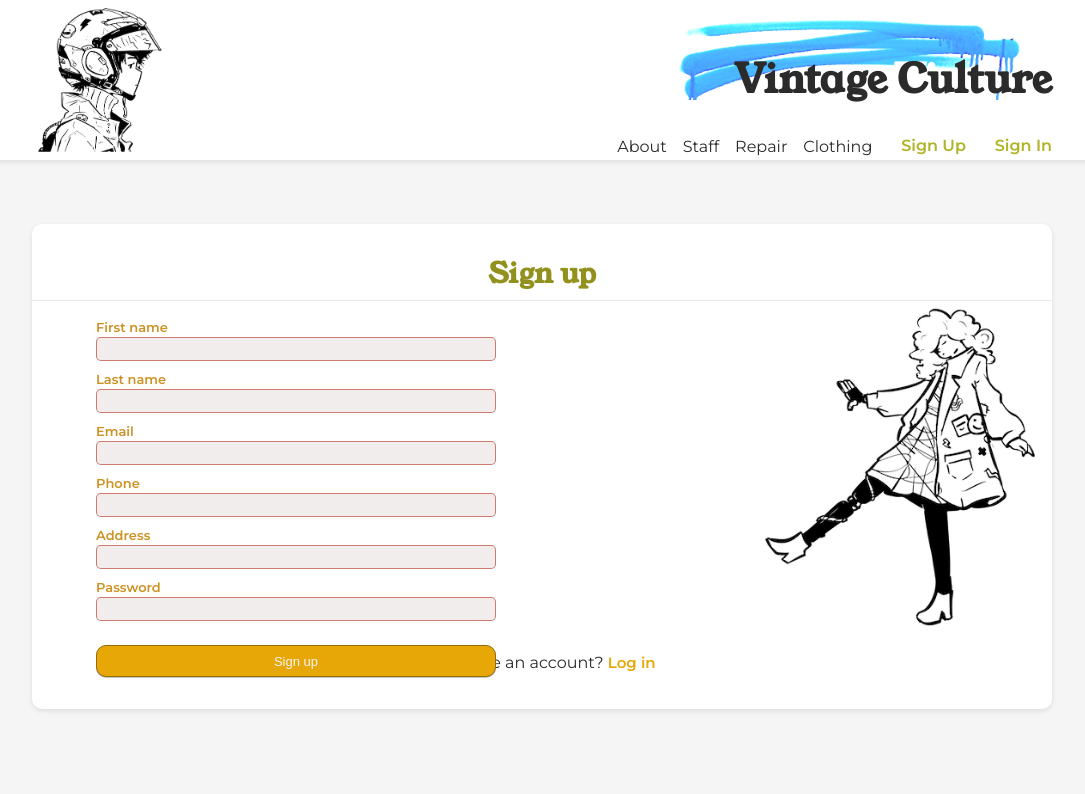
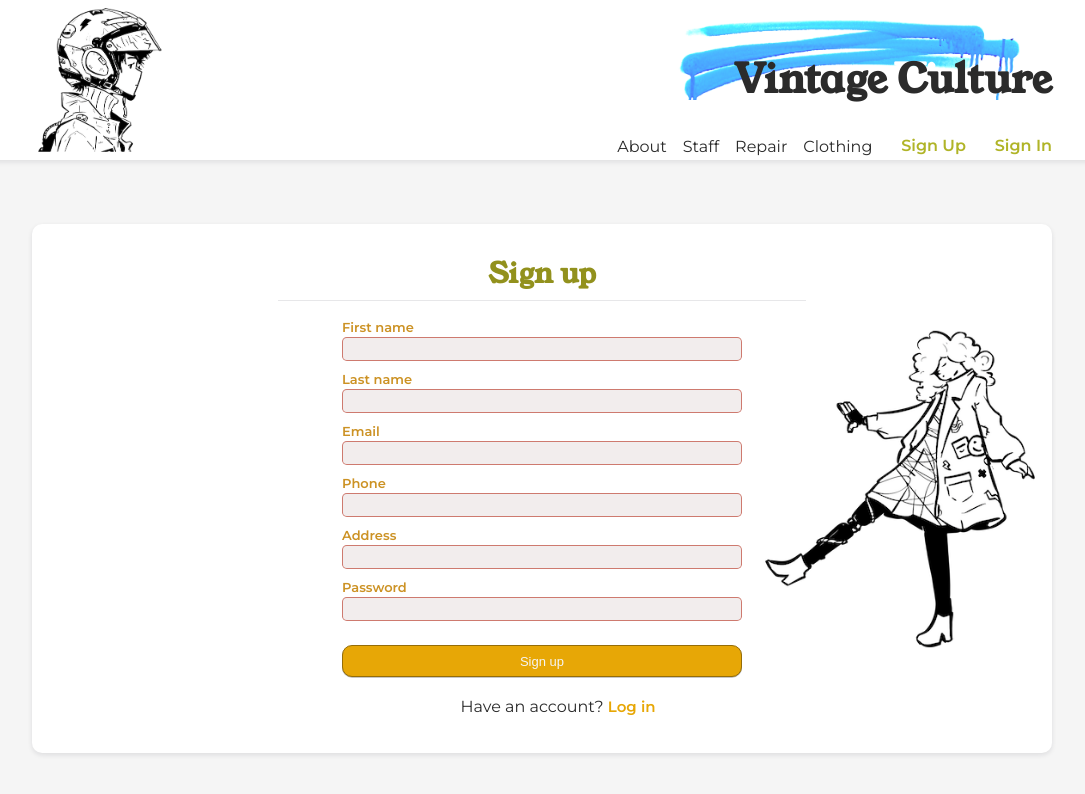
Before and after one commit to andressamachado/vintage-client, a React (Create React App) app: page /sign-up in a window 1280 px wide. Shown: the top 794 px of the page, without its empty margins (98-1183 px from the left). Built offline with nearby package versions, Linux system fonts and the light colour scheme.

Commit message:
Make sign up page content to be in the center as sign in page

```diff
--- a/src/pages/SignUpPage/sign-up-page.scss
+++ b/src/pages/SignUpPage/sign-up-page.scss
@@ -10,6 +10,7 @@
   padding: 2rem 0;
   @include tabletMode {
     margin: 4rem $tablet-inline-margin;
+    @include flexbox(column, center, center, 0, nowrap);
   }
   @include desktopMode {
     margin: 4rem auto;
@@ -37,7 +38,7 @@
     margin-inline: $mobile-inline-margin;
     text-align: center;
     @include tabletMode {
-      margin-top: 1.7rem;
+      margin-top: 4rem;
       margin-left: 3rem;
     }
 
```
